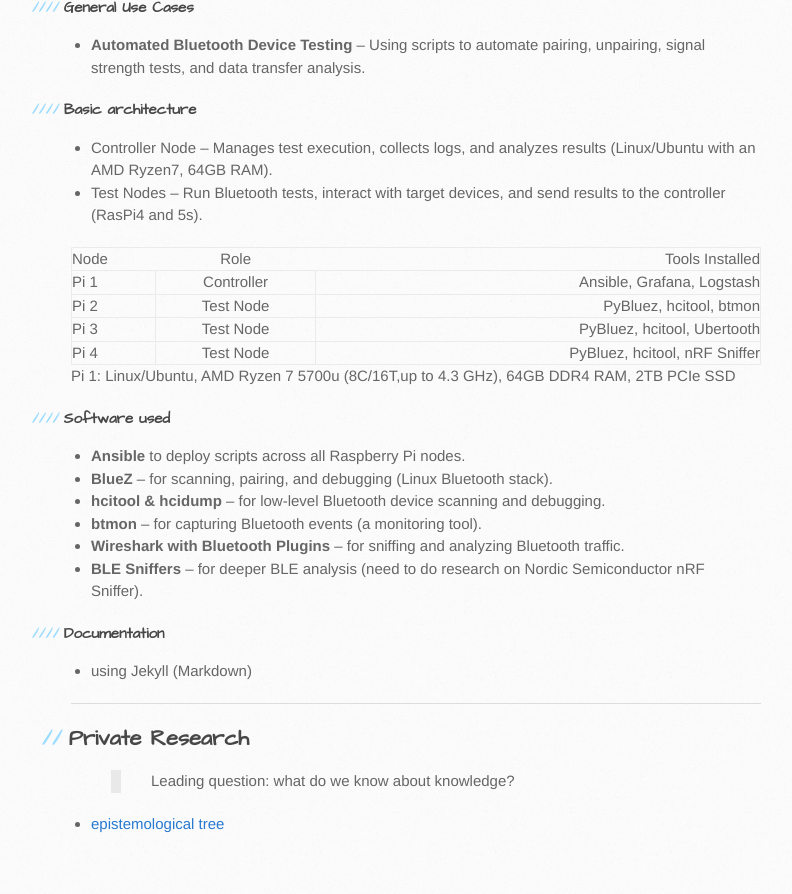
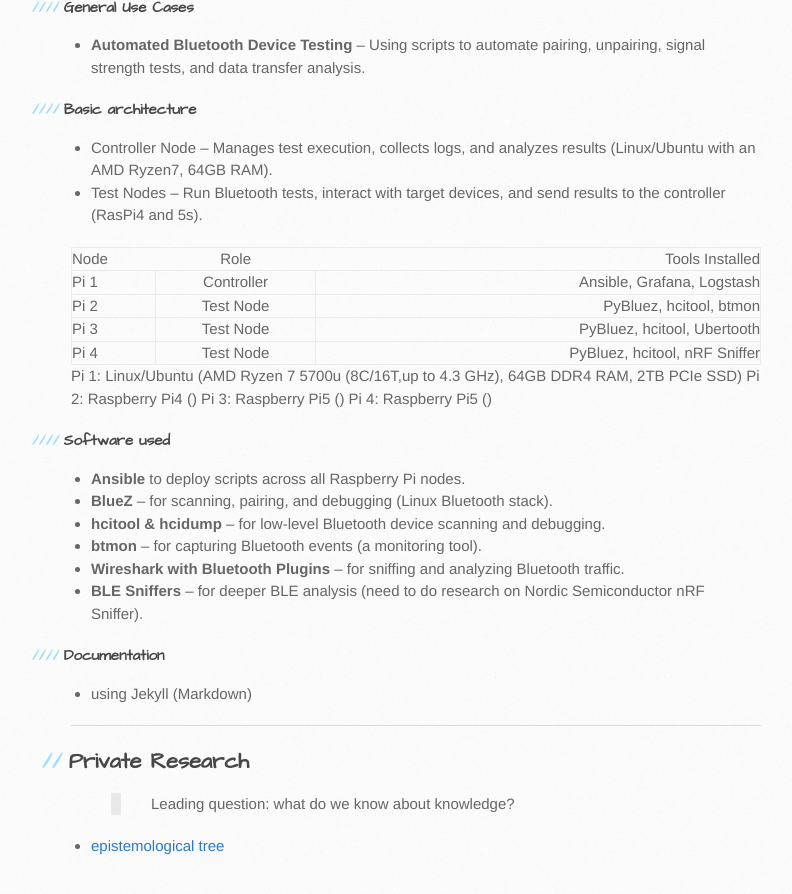
Before and after one commit to trumpfheller/trumpfheller.github.io, a Jekyll site: the page built from index.md, in a window 1280 px wide and 900 px high, scrolled down 3850 px. Shown: the top 894 px of the window, without its empty margins (89-881 px from the left). Built offline with Jekyll 4.4.1, drawn with Linux system fonts in a browser that asks for light colours.

Commit message:
Update index.md

```diff
--- a/index.md
+++ b/index.md
@@ -179,7 +179,10 @@
 | Pi 3    |  Test Node   | PyBluez, hcitool, Ubertooth |
 | Pi 4  |  Test Node   | PyBluez, hcitool, nRF Sniffer |
 
-Pi 1: Linux/Ubuntu, AMD Ryzen 7 5700u (8C/16T,up to 4.3 GHz), 64GB DDR4 RAM, 2TB PCIe SSD
+Pi 1: Linux/Ubuntu (AMD Ryzen 7 5700u (8C/16T,up to 4.3 GHz), 64GB DDR4 RAM, 2TB PCIe SSD)
+Pi 2: Raspberry Pi4 ()
+Pi 3: Raspberry Pi5 ()
+Pi 4: Raspberry Pi5 ()
 
 #### Software used
 * **Ansible** to deploy scripts across all Raspberry Pi nodes.
```
